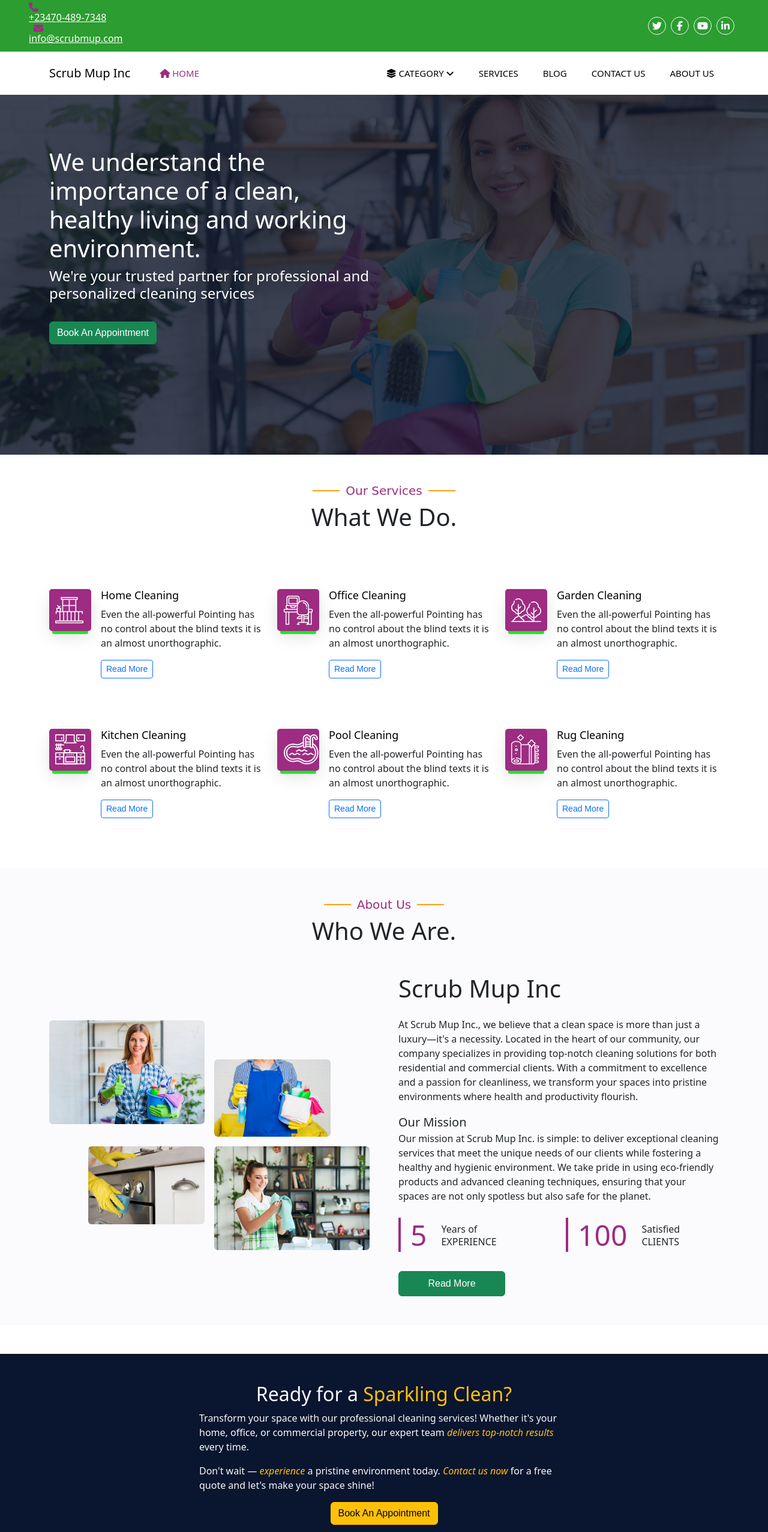
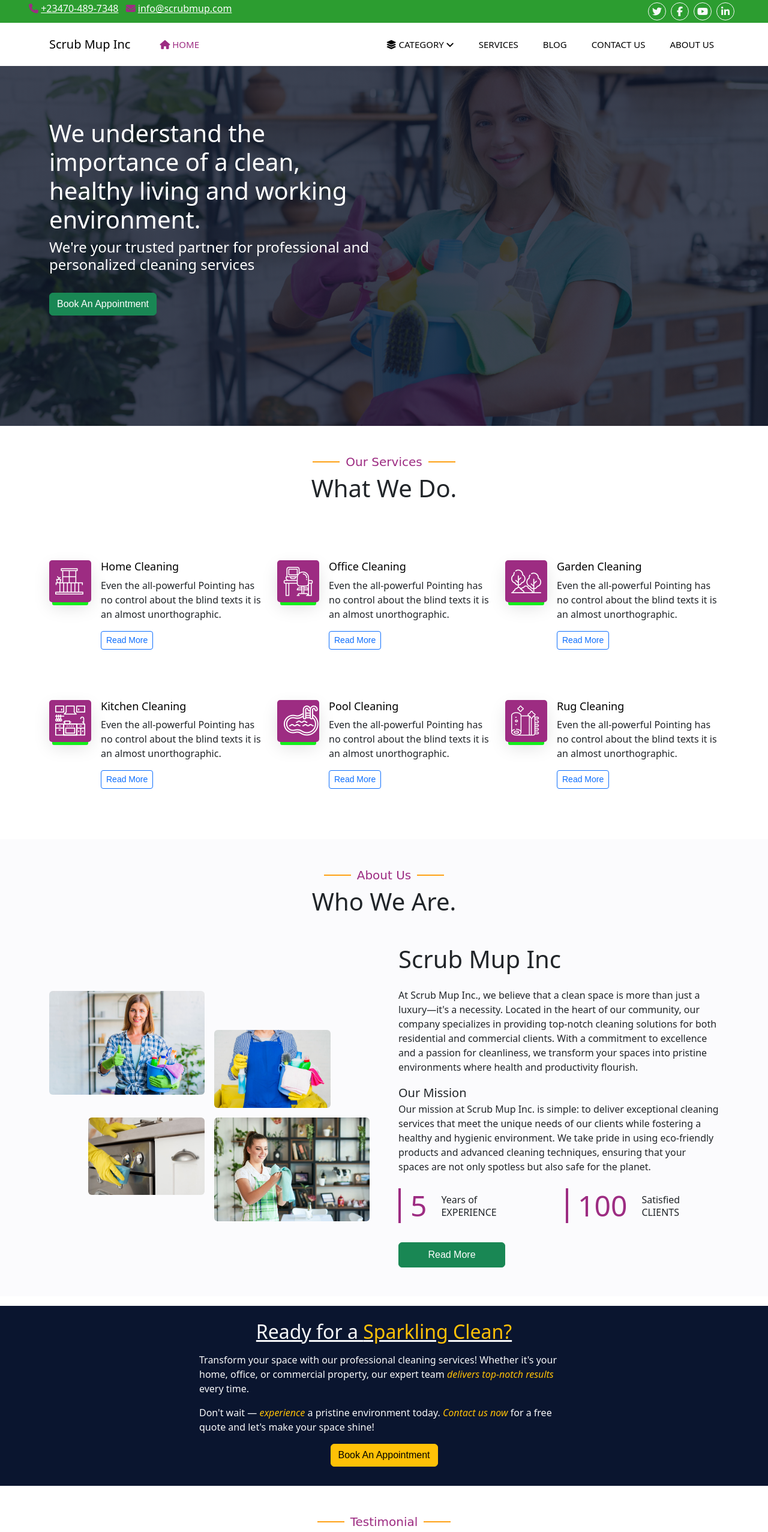
Before and after one commit to JoachimOrma/scrub_mup, a plain HTML site: page index.html in a window 1280 px wide. Shown: the top 2554 px of the page at 60% size. Drawn offline with nearby package versions, Linux system fonts and the light colour scheme; files whose address does not match are found by name.

Commit message:
Done with md and ms

```diff
--- a/index.html
+++ b/index.html
@@ -53,13 +53,13 @@
         <div class="container-xxl position-relative p-0">
             <!-- Top navbar start-->
             <div class="row justify-content-between align-items-center px-5 top-navbar">
-                <div class="col-12 col-md-6">
-                    <h2 class="phone py-1 ms-4 ms-md-0">
-                        <span class="mailus d-none d-md-flex"><i class="fa fa-phone"></i></span> <a href="tel:"> +23470-489-7348</a>
-                        <span class="mailus d-none d-md-flex"><i class="fa fa-envelope ms-md-2"></i></span> <a href="mailto:"> info@scrubmup.com</a>
+                <div class="col-md-8">
+                    <h2 class="phone py-1 ms-5 ms-md-0 ">
+                        <span class="mailus"><i class="fa fa-phone"></i></span> <a href="tel:"> +23470-489-7348</a> <br class="d-md-none"/>
+                        <span class="mailus"><i class="fa fa-envelope ms-md-2"></i></span> <a href="mailto:"> info@scrubmup.com</a>
                     </h2>
                 </div>
-                <div class="col-md-6 py-1 d-flex justify-content-end social-media d-none d-md-flex">
+                <div class="col py-1 d-flex justify-content-end social-media d-none d-md-flex">
                     <a href="#" class="btn btn-outline-light"><i class="fa-brands fa-twitter"></i></a>
                     <a href="#" class="btn btn-outline-light"><i class="fa-brands fa-facebook-f"></i></a>
                     <a href="#" class="btn btn-outline-light"><i class="fa-brands fa-youtube"></i></a>
@@ -241,7 +241,7 @@
         <!-- Services End -->
 
         <!-- About Start -->
-        <section class="my-5" id="about-us" style="background-color: #FBFBFD;">
+        <section class="mt-5 mb-3" id="about-us" style="background-color: #FBFBFD;">
             <div class="container-xxl py-5">
                 <div class="container">
                     <div class="text-center">
@@ -310,10 +310,10 @@
         <!-- About end -->
 
         <!-- Want To work -->
-        <section class="container-fluid py-5" style="background-color: #0A152F; min-height: 300px">
+        <section class="container-fluid py-4" style="background-color: #0A152F; min-height: 300px">
             <div class="row justify-content-center">
-                <div class="col-md-6 text-light">
-                    <h2 class="text-center">Ready for a <span class="text-warning">Sparkling Clean?</span></h2>
+                <div class="col-md-8 col-lg-6 text-light">
+                    <h2 class="text-center text-decoration-underline mb-3">Ready for a <span class="text-warning">Sparkling Clean?</span></h2>
                     <p>
                         Transform your space with our professional cleaning services! Whether it's your home, office,
                         or commercial property, our expert team <span class="text-warning fst-italic">delivers top-notch results</span> every time.
```
